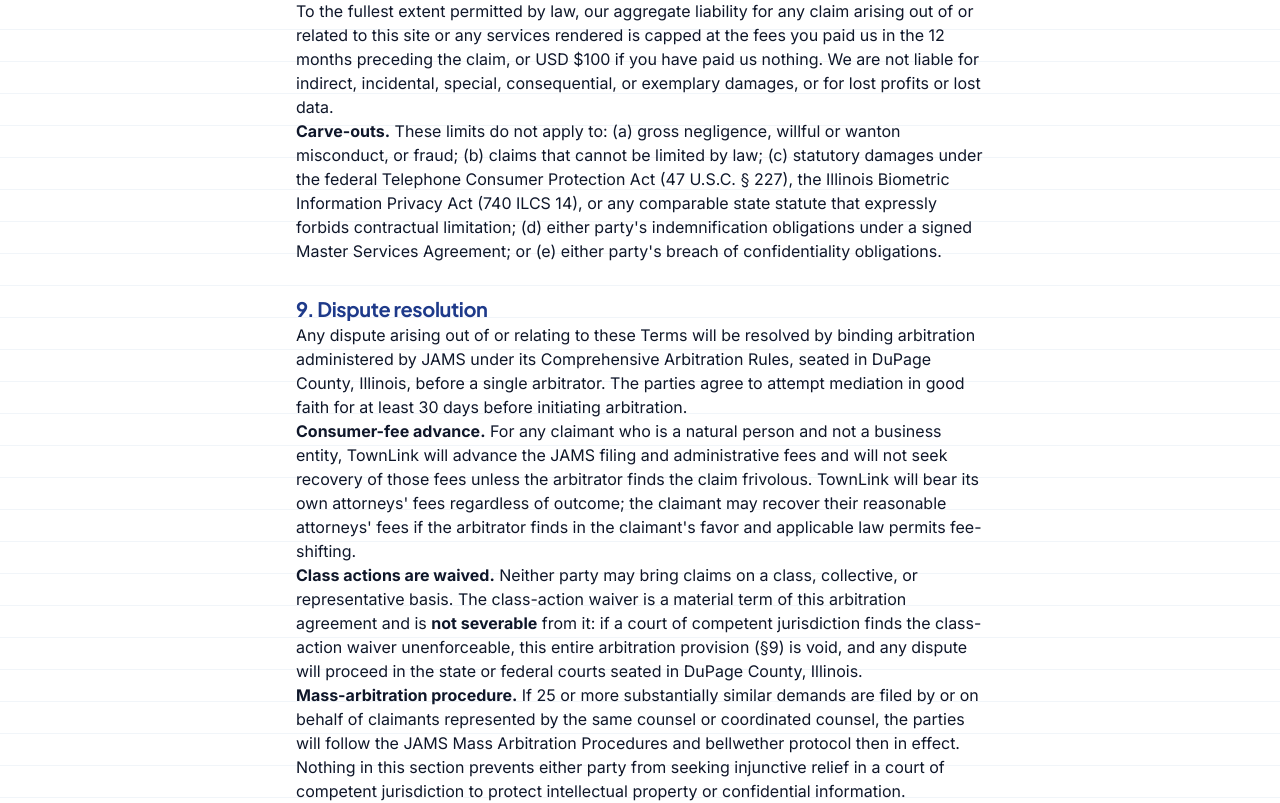
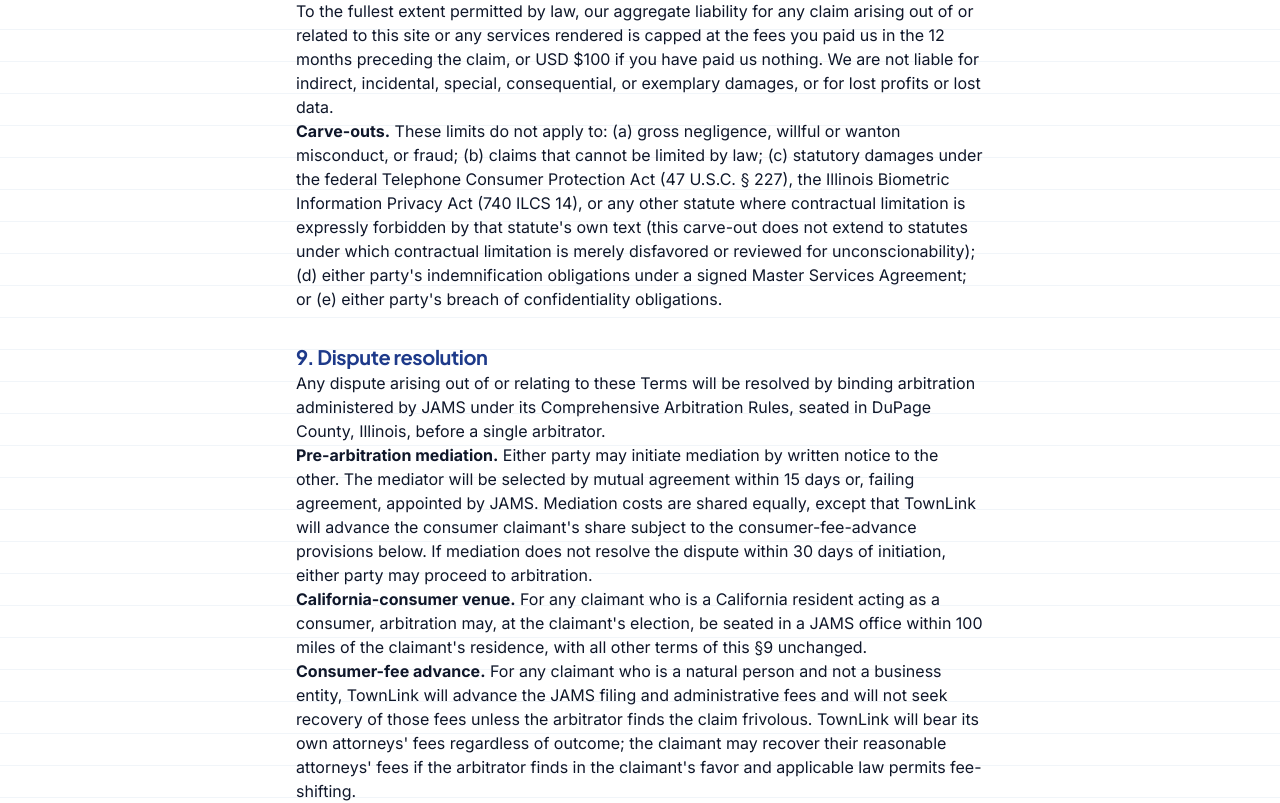
Before and after one commit to nextstarpro/townlink-AI, a Next.js app: page /terms in a window 1280 px wide. Shown: the part 1347-2150 px from the top of the page. Built offline with nearby package versions, Linux system fonts and the light colour scheme; no server answers.

Commit message:
compliance/attorney-round-3: fix round-2 drafting errors, reconcile timeframes, narrow LOL swallow-clause, tighten mediation, CA-consumer venue fallback

```diff
--- a/app/privacy/page.tsx
+++ b/app/privacy/page.tsx
@@ -51,6 +51,12 @@
               <code>_fbp</code> and <code>_fbc</code>.
             </li>
             <li>
+              <strong>Consent record.</strong> When you submit our form, we record the
+              checkboxes you ticked, the timestamp, the user agent, and whether your
+              browser sent a Global Privacy Control signal. We retain this record as
+              proof of consent for the duration set out in §5.
+            </li>
+            <li>
               <strong>If you become a client.</strong> Records of calls and text messages
               handled by our service on your behalf, including recordings, transcripts, and
               logs. Governed by our Master Services Agreement.
@@ -81,7 +87,8 @@
             <li>
               <strong>Meta Platforms</strong> — hashed contact information for advertising
               conversion measurement via the Meta Conversions API, and cookie-based Pixel
-              events, only after your consent.
+              events, only after your consent, and never when a Global Privacy Control
+              signal is present.
             </li>
             <li>
               <strong>Service providers</strong> — hosting (Netlify), CRM (Airtable),
@@ -127,10 +134,6 @@
             </li>
             <li>Client call recordings: 90 days by default, unless a longer period is agreed.</li>
             <li>Client call transcripts: 12 months, unless a longer period is agreed.</li>
-            <li>
-              Opt-out and deletion requests are honored within 10 business days for the
-              lead-stage records we control directly.
-            </li>
           </ul>
         </section>
 
@@ -167,7 +170,8 @@
             <li>
               <strong>Right to limit use of sensitive personal information</strong>{" "}
               (California). We do not use sensitive personal information for purposes
-              outside those permitted under CPRA § 7027(m).
+              outside those permitted under California&apos;s CPRA implementing
+              regulations at 11 CCR § 7027.
             </li>
             <li>
               <strong>Right to non-discrimination</strong> for exercising a privacy right.
@@ -219,8 +223,8 @@
           <p>
             We use only strictly necessary storage by default. The Meta Pixel is
             consent-gated: it does not load, and no Meta identifiers are placed, until
-            you affirmatively accept our cookie banner or is suppressed by a Global
-            Privacy Control signal from your browser, whichever applies.
+            either (a) you affirmatively accept our cookie banner or (b) a Global
+            Privacy Control signal from your browser suppresses it, whichever applies.
           </p>
           <div className="overflow-x-auto">
             <table className="w-full border-collapse text-sm">
--- a/app/terms/page.tsx
+++ b/app/terms/page.tsx
@@ -129,10 +129,12 @@
             negligence, willful or wanton misconduct, or fraud; (b) claims that cannot be
             limited by law; (c) statutory damages under the federal Telephone Consumer
             Protection Act (47 U.S.C. § 227), the Illinois Biometric Information Privacy
-            Act (740 ILCS 14), or any comparable state statute that expressly forbids
-            contractual limitation; (d) either party&apos;s indemnification obligations
-            under a signed Master Services Agreement; or (e) either party&apos;s breach of
-            confidentiality obligations.
+            Act (740 ILCS 14), or any other statute where contractual limitation is
+            expressly forbidden by that statute&apos;s own text (this carve-out does not
+            extend to statutes under which contractual limitation is merely disfavored
+            or reviewed for unconscionability); (d) either party&apos;s indemnification
+            obligations under a signed Master Services Agreement; or (e) either
+            party&apos;s breach of confidentiality obligations.
           </p>
         </section>
 
@@ -143,9 +145,22 @@
           <p>
             Any dispute arising out of or relating to these Terms will be resolved by
             binding arbitration administered by JAMS under its Comprehensive Arbitration
-            Rules, seated in DuPage County, Illinois, before a single arbitrator. The
-            parties agree to attempt mediation in good faith for at least 30 days before
-            initiating arbitration.
+            Rules, seated in DuPage County, Illinois, before a single arbitrator.
+          </p>
+          <p>
+            <strong>Pre-arbitration mediation.</strong> Either party may initiate
+            mediation by written notice to the other. The mediator will be selected by
+            mutual agreement within 15 days or, failing agreement, appointed by JAMS.
+            Mediation costs are shared equally, except that TownLink will advance the
+            consumer claimant&apos;s share subject to the consumer-fee-advance
+            provisions below. If mediation does not resolve the dispute within 30 days
+            of initiation, either party may proceed to arbitration.
+          </p>
+          <p>
+            <strong>California-consumer venue.</strong> For any claimant who is a
+            California resident acting as a consumer, arbitration may, at the
+            claimant&apos;s election, be seated in a JAMS office within 100 miles of the
+            claimant&apos;s residence, with all other terms of this §9 unchanged.
           </p>
           <p>
             <strong>Consumer-fee advance.</strong> For any claimant who is a natural
@@ -165,7 +180,7 @@
             will proceed in the state or federal courts seated in DuPage County, Illinois.
           </p>
           <p>
-            <strong>Mass-arbitration procedure.</strong> If 25 or more substantially
+            <strong>Mass-arbitration procedure.</strong> If 50 or more substantially
             similar demands are filed by or on behalf of claimants represented by the same
             counsel or coordinated counsel, the parties will follow the JAMS Mass
             Arbitration Procedures and bellwether protocol then in effect.
```
